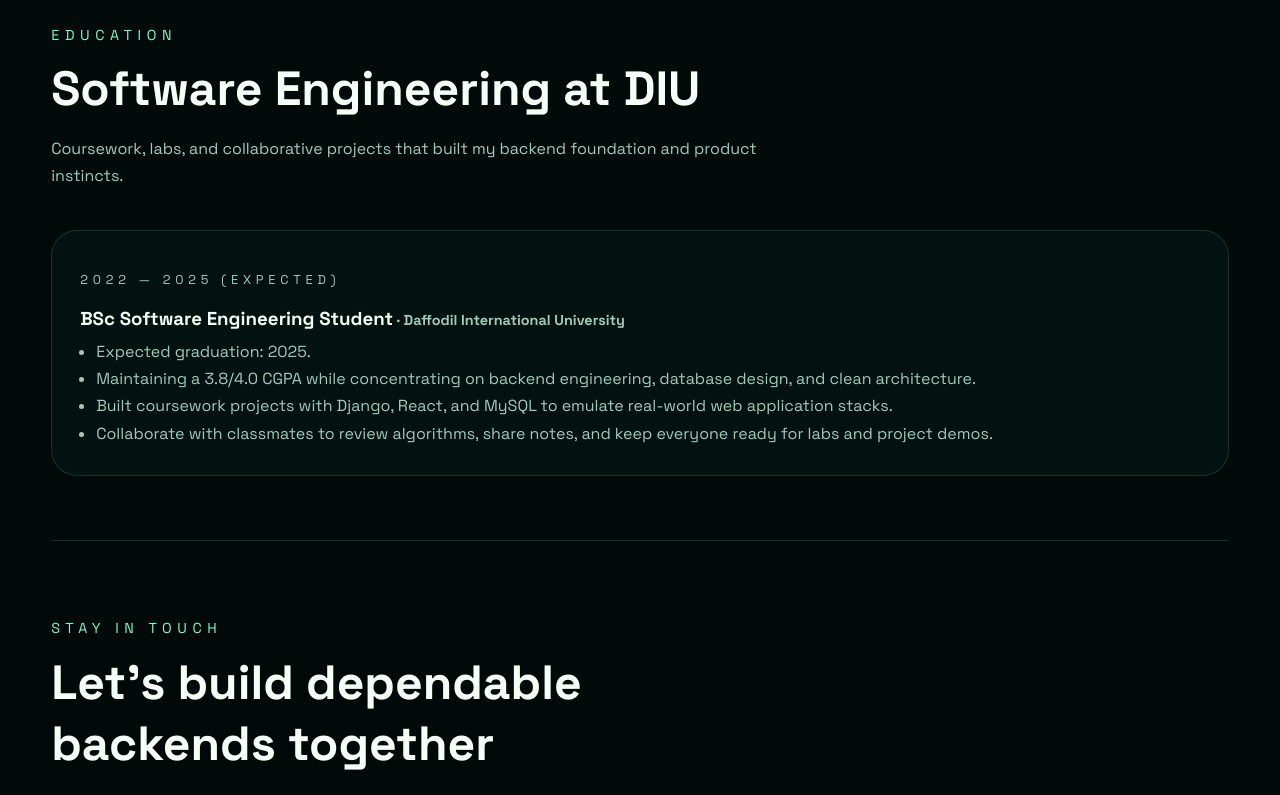
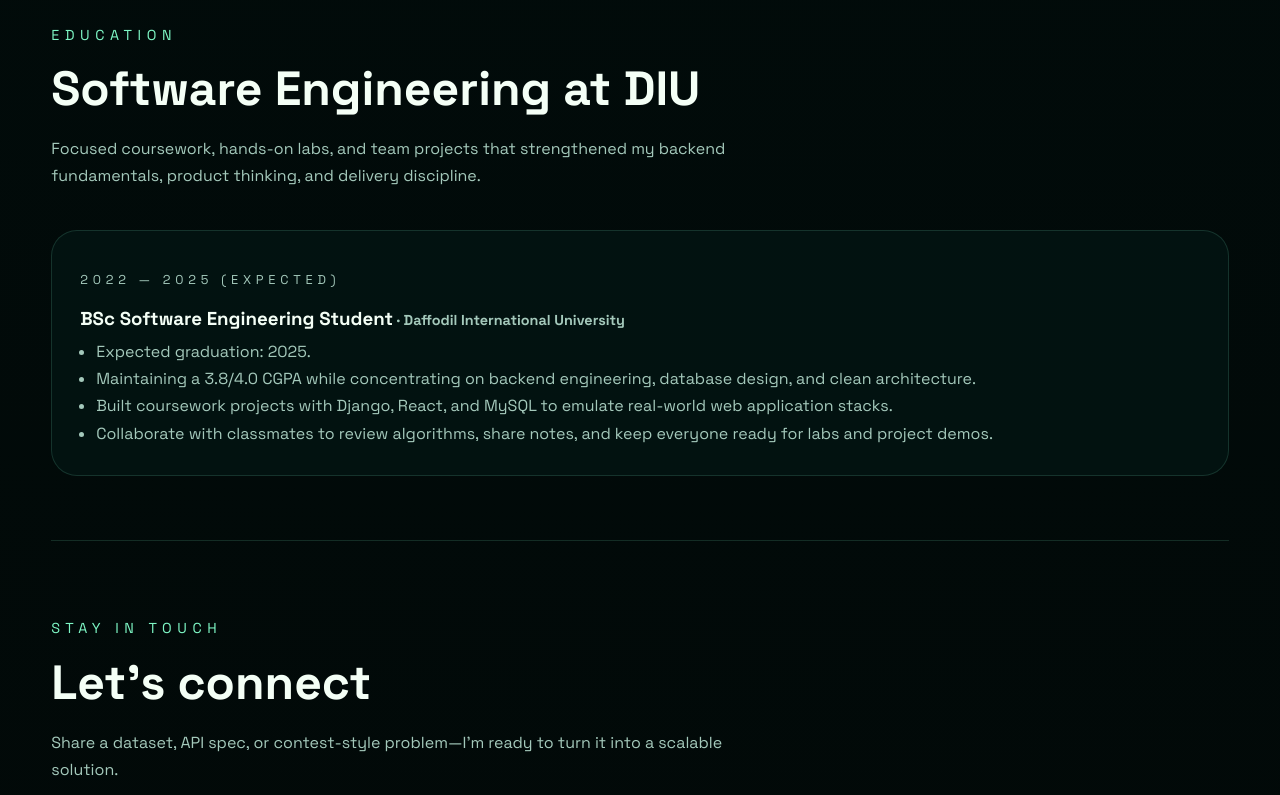
Before and after one commit to fahim-danial/Portfolio, a React (Vite) app: page / in a window 1280 px wide. Shown: the part 3140-3935 px from the top of the page. Built offline with nearby package versions, Linux system fonts and the light colour scheme; a web font is replaced by a local one.

Commit message:
Update contact/education copy

```diff
--- a/src/sections/Contact.jsx
+++ b/src/sections/Contact.jsx
@@ -7,7 +7,7 @@ export function Contact() {
     <section id="contact" className="section contact-section">
       <SectionHeading
         eyebrow="Stay in touch"
-        title="Let’s build dependable backends together"
+        title="Let’s connect"
         description="Share a dataset, API spec, or contest-style problem—I'm ready to turn it into a scalable solution."
       />
       <motion.div
--- a/src/sections/Experience.jsx
+++ b/src/sections/Experience.jsx
@@ -8,7 +8,7 @@ export function Experience() {
       <SectionHeading
         eyebrow="Education"
         title="Software Engineering at DIU"
-        description="Coursework, labs, and collaborative projects that built my backend foundation and product instincts."
+        description="Focused coursework, hands-on labs, and team projects that strengthened my backend fundamentals, product thinking, and delivery discipline."
       />
       <div className="experience-grid">
         {experiences.map((entry, index) => (
```
